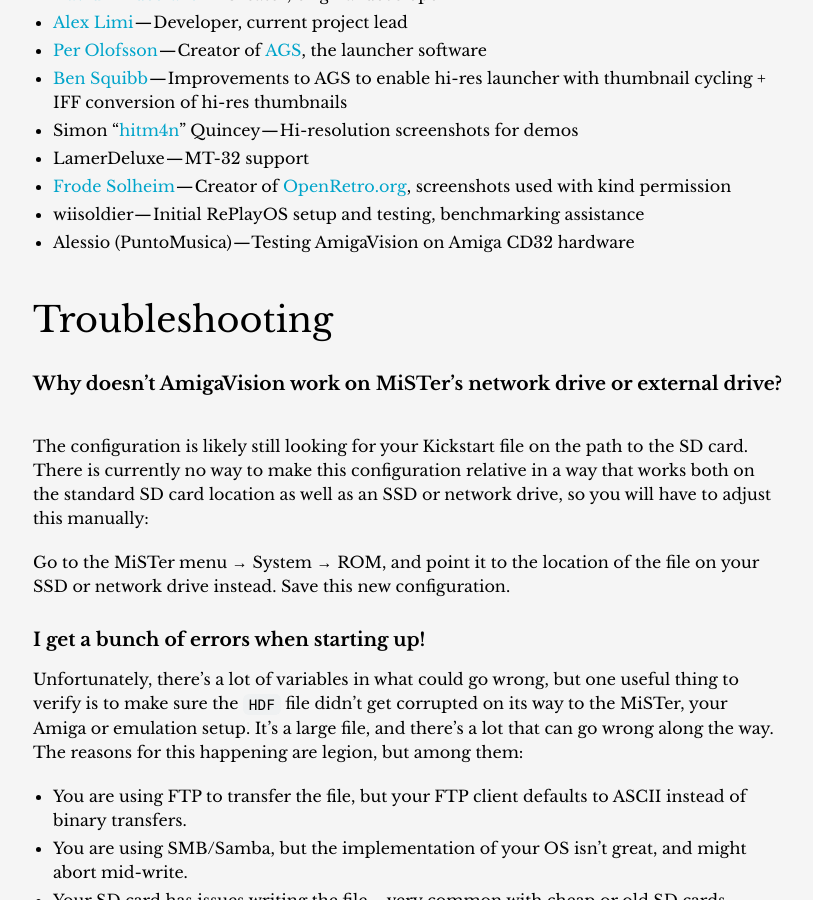
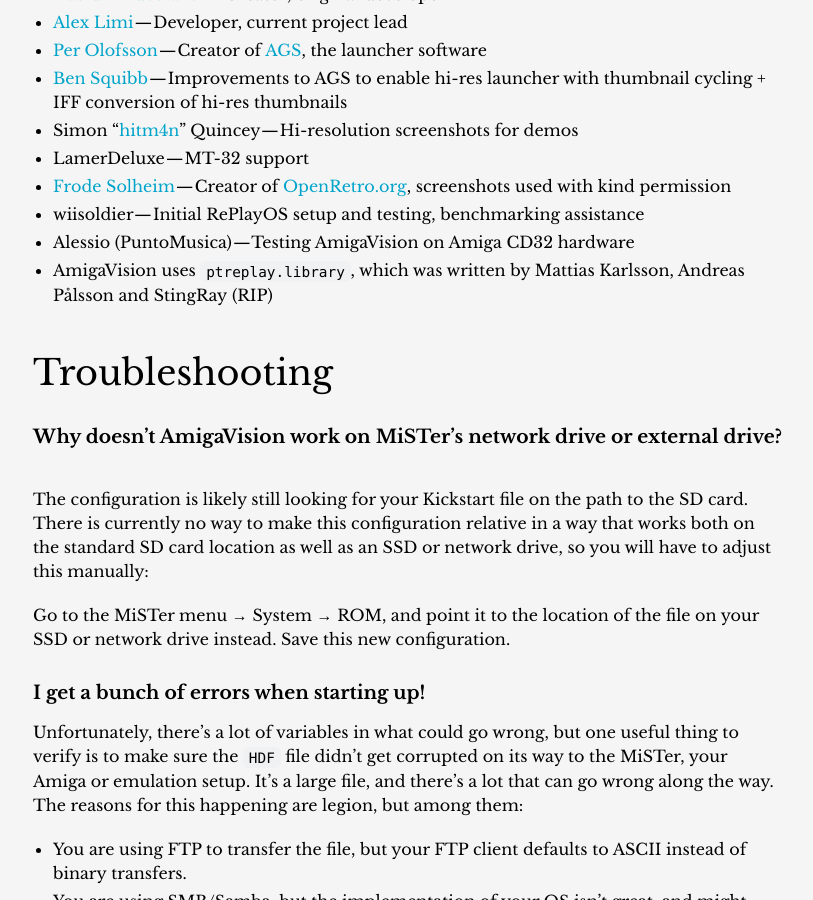
Before and after one commit to amigavision/amigavision.github.io, a Jekyll site: the page built from docs.md, in a window 1280 px wide and 900 px high, scrolled down 14360 px. Shown: the whole window, without its empty margins (232-1045 px from the left). Built offline with Jekyll 4.4.1, drawn with Linux system fonts in a browser that asks for light colours.

Commit message:
Add credits

```diff
--- a/docs.md
+++ b/docs.md
@@ -369,6 +369,7 @@
 * [Frode Solheim] — Creator of [OpenRetro.org], screenshots used with kind permission
 * wiisoldier — Initial RePlayOS setup and testing, benchmarking assistance
 * Alessio (PuntoMusica) — Testing AmigaVision on Amiga CD32 hardware
+* AmigaVision uses `ptreplay.library`, which was written by Mattias Karlsson, Andreas Pålsson and StingRay (RIP)
 
 ## Trouble&shy;shooting {#troubleshooting}
 
```
